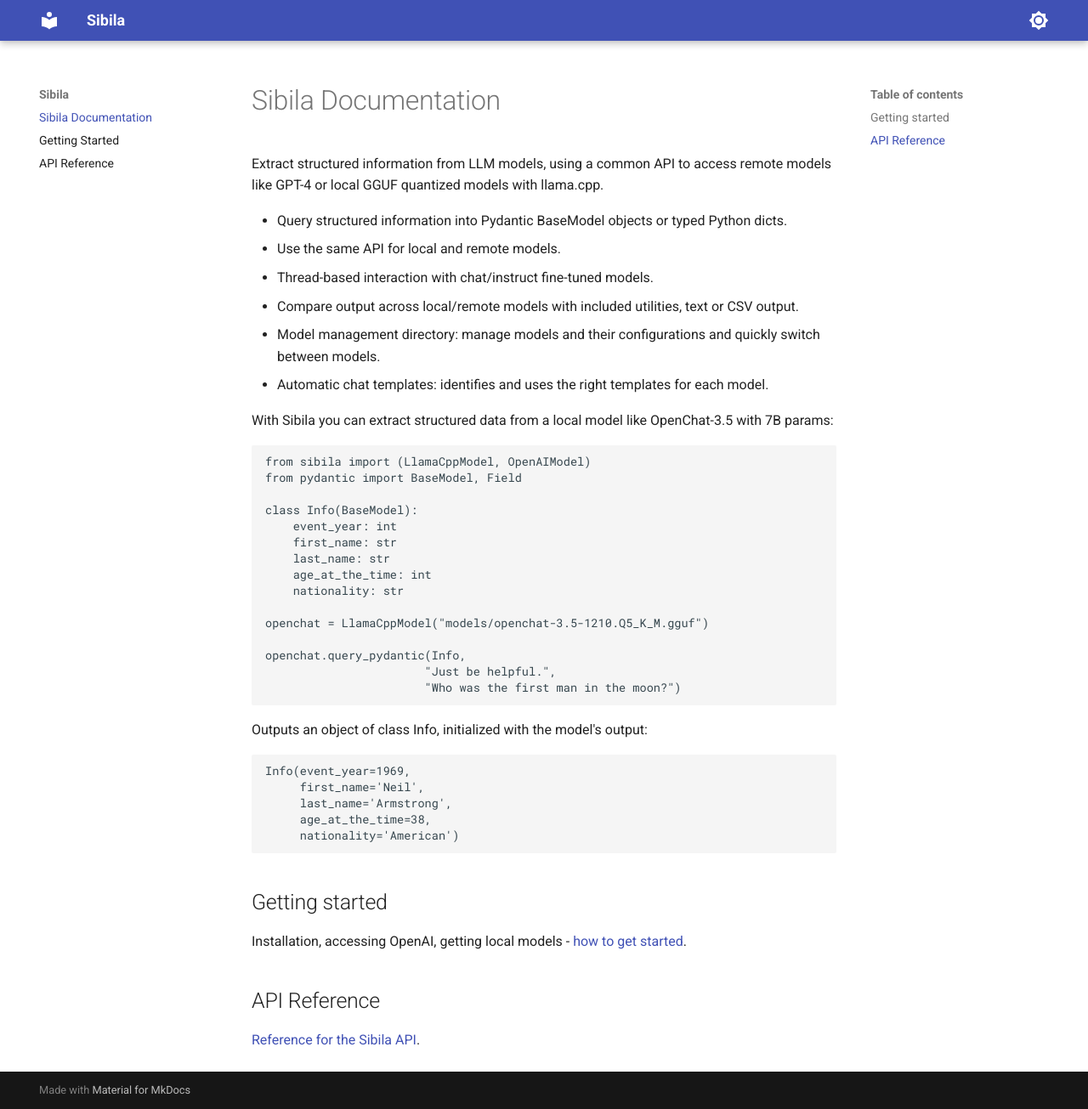
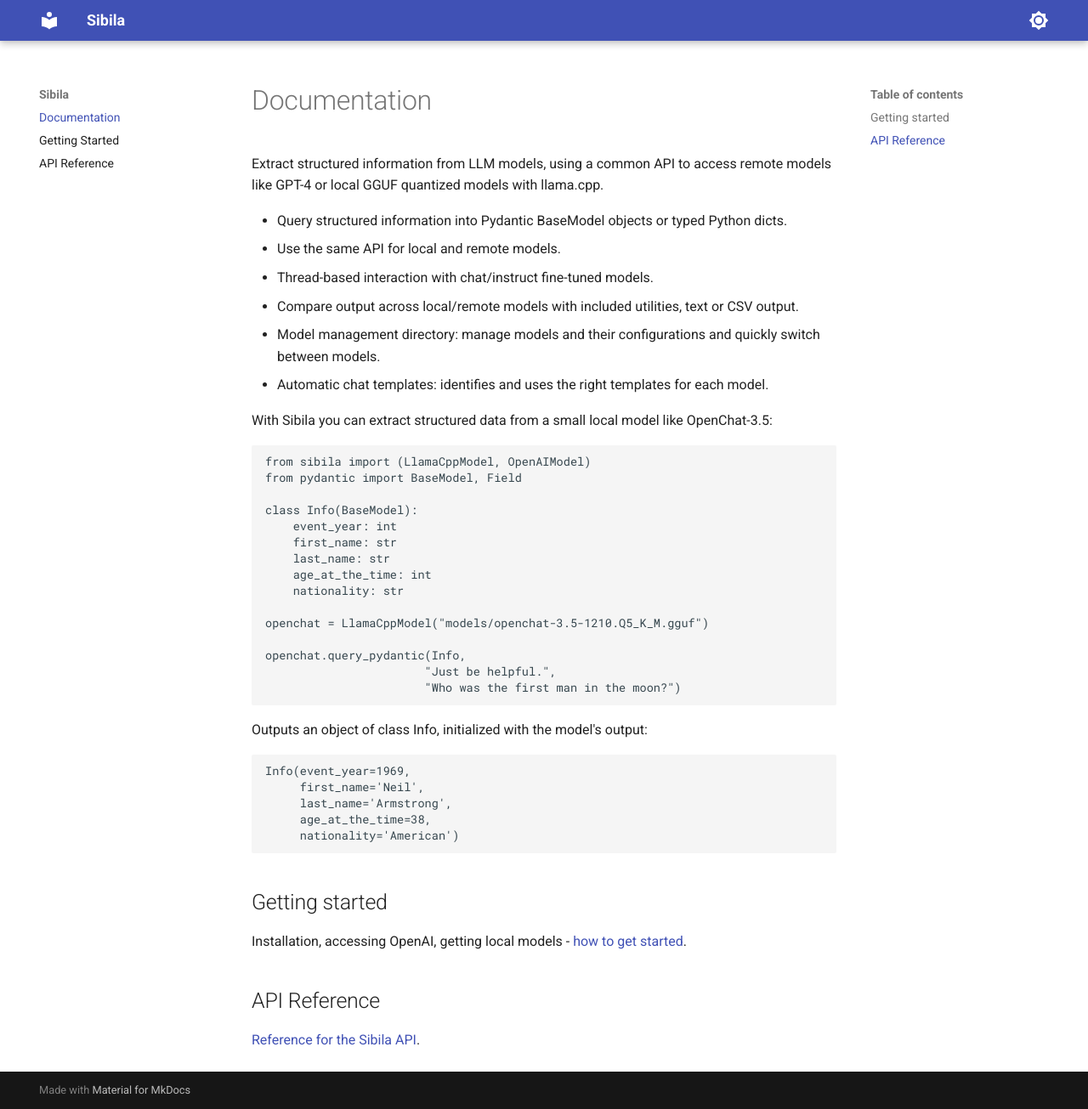
Before and after one commit to jndiogo/sibila, an MkDocs documentation site: the page built from docs/index.md, in a window 1280 px wide and 1305 px high. Shown: the whole window at 85% size. Built offline with MkDocs 1.6.1 and Material for MkDocs 9.7.7, drawn with Linux system fonts in a browser that asks for light colours.

````diff
--- a/docs/index.md
+++ b/docs/index.md
@@ -1,4 +1,4 @@
-# Sibila Documentation
+# Documentation
 
 Extract structured information from LLM models, using a common API to access remote models like GPT-4 or local GGUF quantized models with llama.cpp.
 
@@ -9,7 +9,7 @@
 - Model management directory: manage models and their configurations and quickly switch between models.
 - Automatic chat templates: identifies and uses the right templates for each model.
 
-With Sibila you can extract structured data from a local model like OpenChat-3.5 with 7B params:
+With Sibila you can extract structured data from a small local model like OpenChat-3.5:
 
 ```python
 from sibila import (LlamaCppModel, OpenAIModel)
````
Also changed, not shown: README.md (+6 -1 lines).
